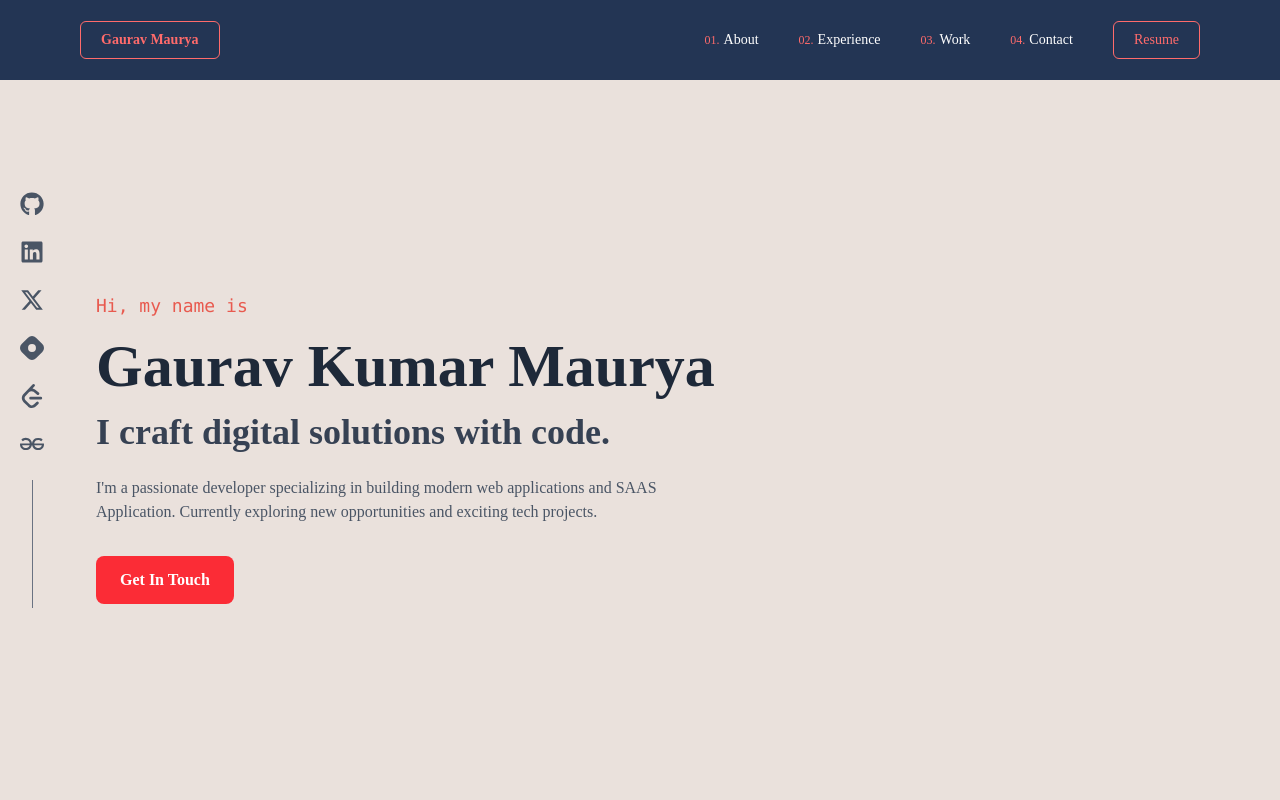
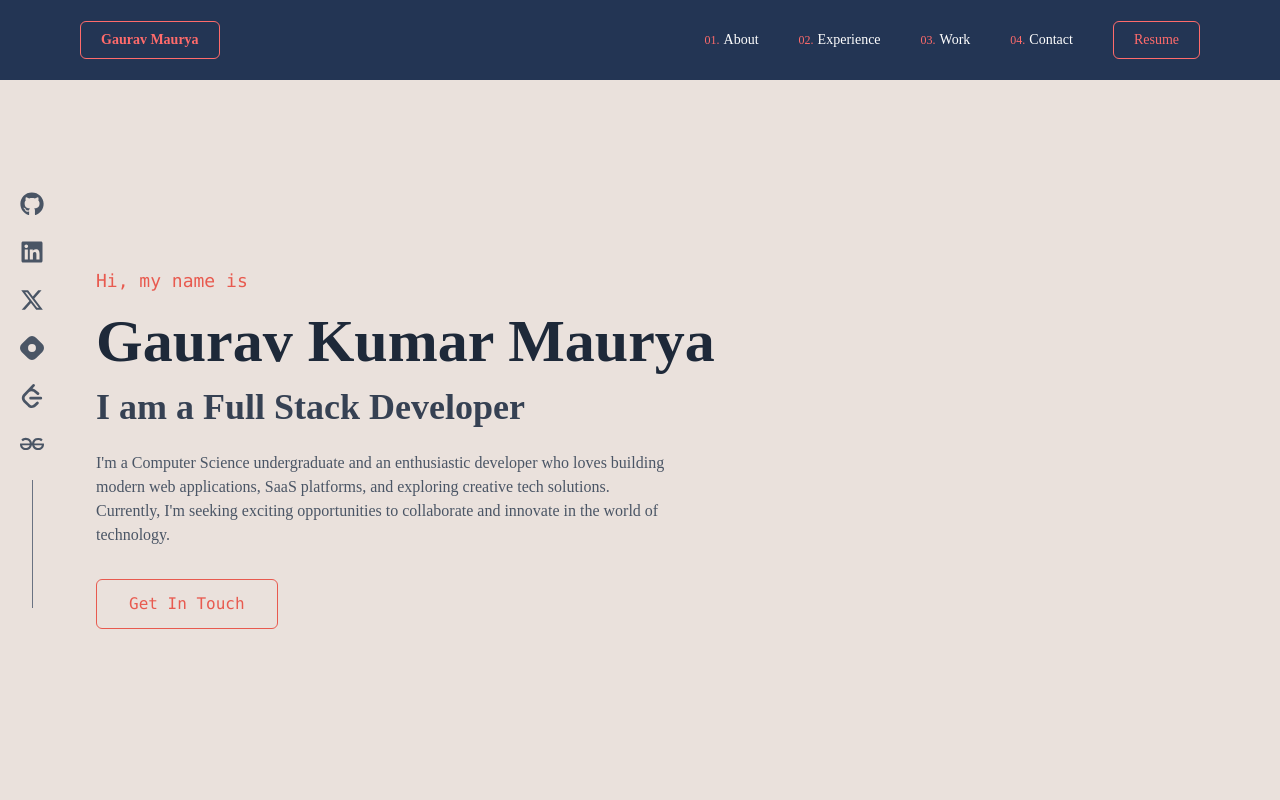
Before and after one commit to gaurav0973/gauravPortfolioWebsite, a React (Vite) app: page / in a window 1280 px wide. Shown: the top 800 px of the page. Built offline with nearby package versions, Linux system fonts and the light colour scheme.

Commit message:
Some minute changes in the Hero section

```diff
--- a/src/components/sections/Hero.jsx
+++ b/src/components/sections/Hero.jsx
@@ -7,20 +7,22 @@ const Hero = () => {
       <h1 className="text-[#E85A4F] font-mono text-lg mb-4">
         Hi, my name is
       </h1>
+
       <h2 className="text-6xl font-bold text-gray-800 mb-4">
         Gaurav Kumar Maurya
       </h2>
+
       <h3 className="text-4xl font-bold text-gray-700 mb-6">
-        I craft digital solutions with code.
+        I am a Full Stack Developer
       </h3>
 
       <p className="text-gray-600 max-w-xl mb-8">
-        I'm a passionate developer specializing in building modern web applications and SAAS Application. Currently exploring new opportunities and exciting tech projects.
+        I'm a Computer Science undergraduate and an enthusiastic developer who loves building modern web applications, SaaS platforms, and exploring creative tech solutions. Currently, I'm seeking exciting opportunities to collaborate and innovate in the world of technology.
       </p>
 
       <a
-        href="mailto:your-email@example.com"
-        className="bg-red-500 hover:bg-red-600 text-white font-bold py-3 px-6 rounded-lg transition"
+        href="mailto:gauravkMaurya09@gmail.com"
+        className="text-[#E85A4F] border border-[#E85A4F] font-mono py-3 px-8 rounded-md hover:bg-[#F9C8C1] transition-colors duration-300"
       >
         Get In Touch
       </a>
```
